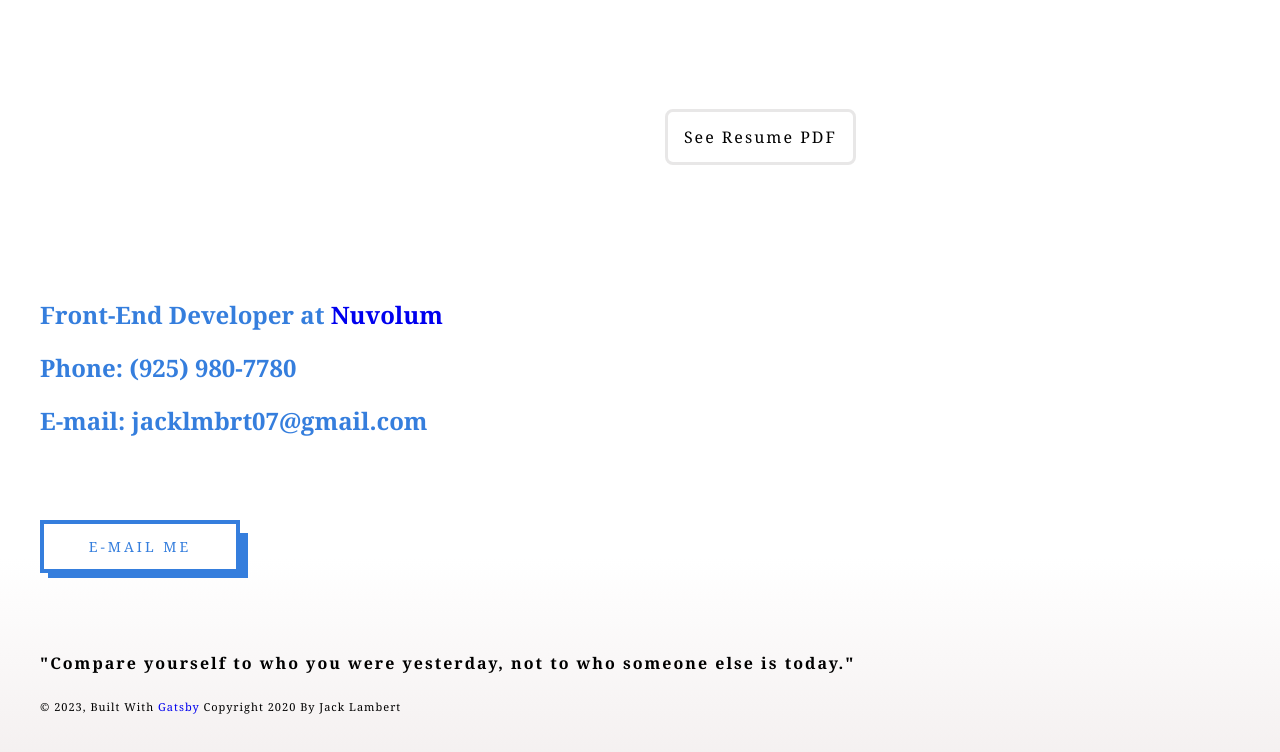
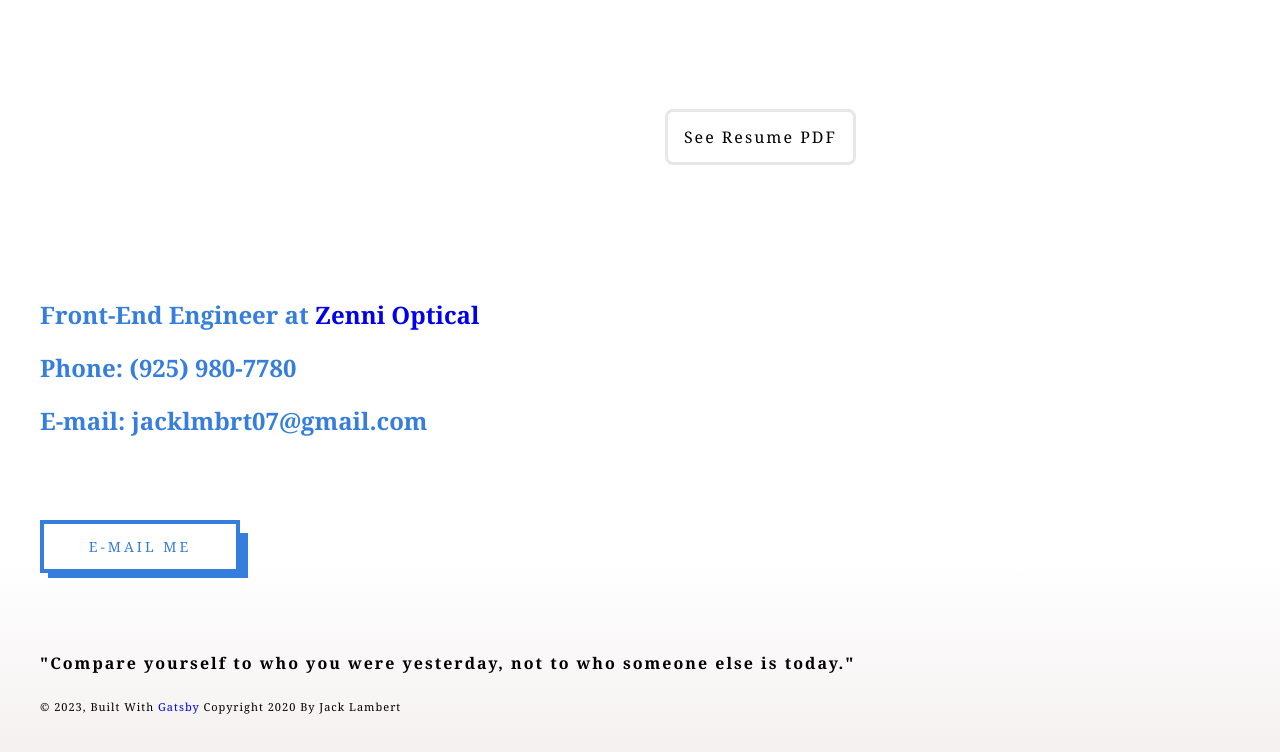
Before and after one commit to jacklmbrt07/gatsby-portfolio, a Gatsby site: page / in a window 1280 px wide. Shown: the part 1165-1917 px from the top of the page. Built offline with nearby package versions, Linux system fonts and the light colour scheme; Gatsby itself is replaced by a stand-in of ours.

Commit message:
update changes

```diff
--- a/src/components/about/index.jsx
+++ b/src/components/about/index.jsx
@@ -11,7 +11,7 @@ import {
 } from "./style"
 import { SectionIntro, ContainerLayout, ResumeButton } from "../common"
 import socialMedia from "../../data/socialMedia.json"
-import resume from "../../../static/Jack_Lambert_Resume.pdf"
+import resume from "../../../static/Jack_Lambert_resume_2024.pdf"
 
 const About = () => {
   const data = useStaticQuery(graphql`
--- a/src/components/layout/footer/index.jsx
+++ b/src/components/layout/footer/index.jsx
@@ -10,7 +10,7 @@ const Footer = () => {
         <ContainerLayout>
           <FooterBody>
             <div>
-              <p className="text-primary quote">Front-End Developer at <a href="https://nuvolum.com/" target="_blank" rel="noreferrer" title="Learn more about Nuvolum Inc.">Nuvolum</a></p>
+              <p className="text-primary quote">Front-End Engineer at <a href="https://www.zennioptical.com/" target="_blank" rel="noreferrer" title="Learn more about Zenni">Zenni Optical</a></p>
               <p className="text-primary quote">Phone: (925) 980-7780</p>
               <p className="text-primary quote">E-mail: jacklmbrt07@gmail.com</p>
               <ButtonDefault href={`mailto:${data.SiteContact.email}`}>
```
Also changed, not shown: 1 other file.
